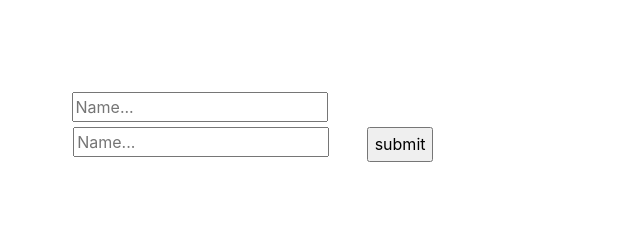
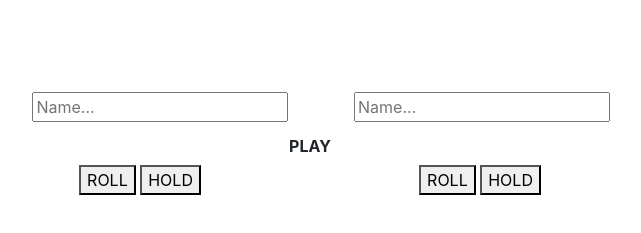
Before and after one commit to Kazammy/private, a plain HTML site: page index.html in a window 1280 px wide. Shown: the part 825-1058 px from the top of the page, without its empty margins (330-971 px from the left). Drawn offline with nearby package versions, Linux system fonts and the light colour scheme; a script that the page names is missing; a web font is replaced by a local one.

Commit message:
Roll and Hold buttons

```diff
--- a/index.html
+++ b/index.html
@@ -7,13 +7,14 @@
     <script src="js/jquery-3.4.0.js"></script>
     <script src="js/scripts.js"></script>
     <link href="https://fonts.googleapis.com/css?family=Monoton" rel="stylesheet">
+    <link href="https://fonts.googleapis.com/css?family=Cabin+Sketch" rel="stylesheet">
     <title>PIGDICE</title>
   </head>
   <body>
     <div class="container">
       <div class="header1">
         <img scr="img/kingdice.png">
-         <h1><strong>PIGDICE GAME</strong></h1>
+         <h1 class="pig"><strong>PIGDICE GAME</strong></h1>
       </div>
     <section id="rules">
       <div class="header2">
@@ -34,17 +35,31 @@
       <form id="Gamertags">
         <h4 class="header4">Enter your name</h4>
           <div class="row">
-            <div class="col-md-7">
+            <div class="column">
               <label for="Player1">Player 1</label>
               <input id="play1" type="text" name="P1" placeholder="Name...">
             </div>
-            <div class="col-md-7">
+            <div class="column">
               <label for="Player2">Player 2</label>
               <input type="text" name="P2" placeholder="Name...">
             </div>
-          <input id="PLAY" type="submit" name="submit" value="submit">
           </div>
       </form>
+      <button class="btn" type="button"><strong>PLAY</strong></button>
+    </div>
+
+    <div class="Gameplay">
+      <div class="row">
+        <div class="col-md-6">
+          <button class="rbtn1">ROLL</button>
+          <button class="hbtn1">HOLD</button>
+        </div>
+        <div class="col-md-6">
+          <button class="rbtn2">ROLL</button>
+          <button class="hbtn2">HOLD</button>
+        </div>
+        </div>
+        </div>
     </div>
   </body>
 </html>
```
